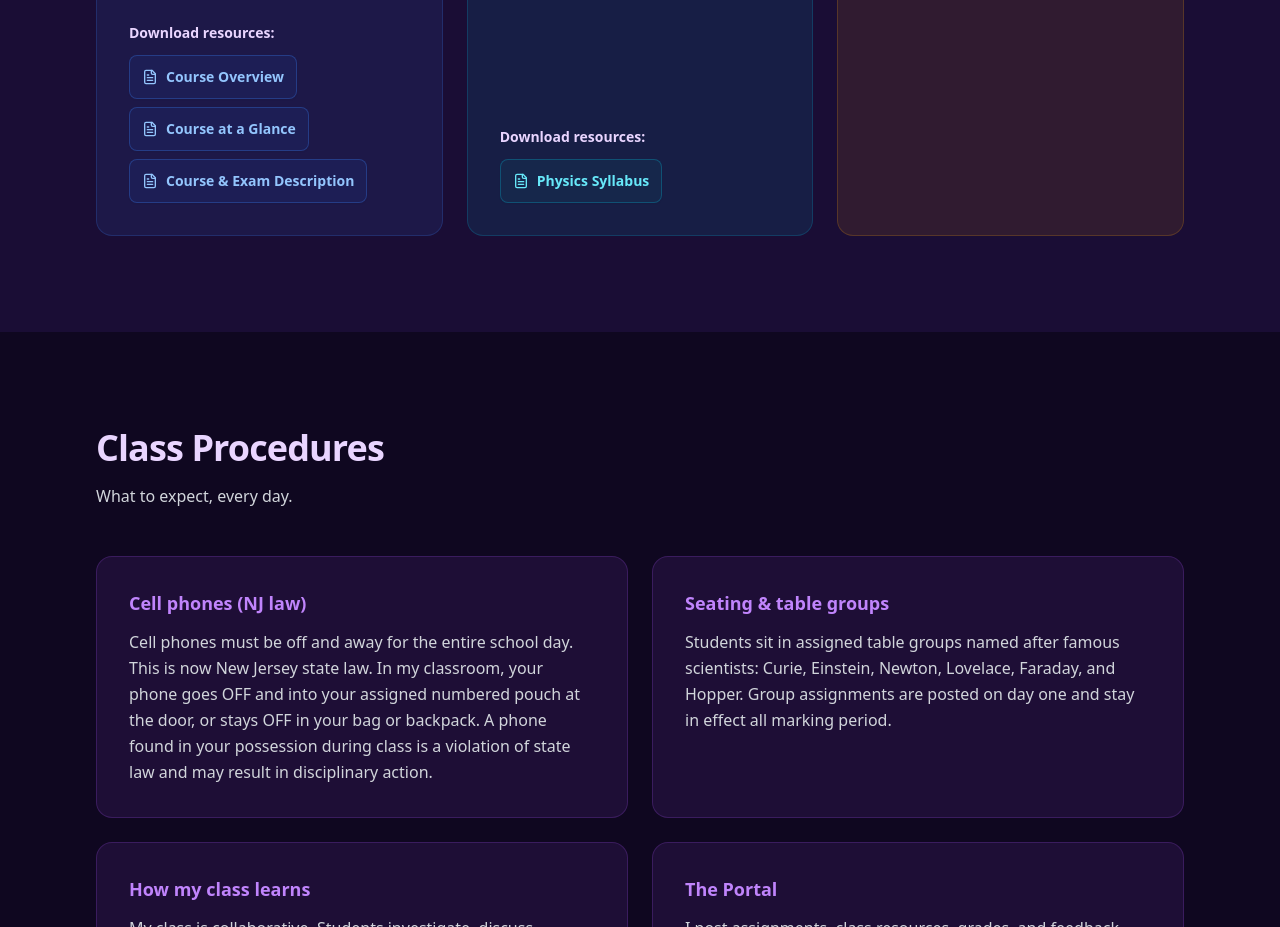
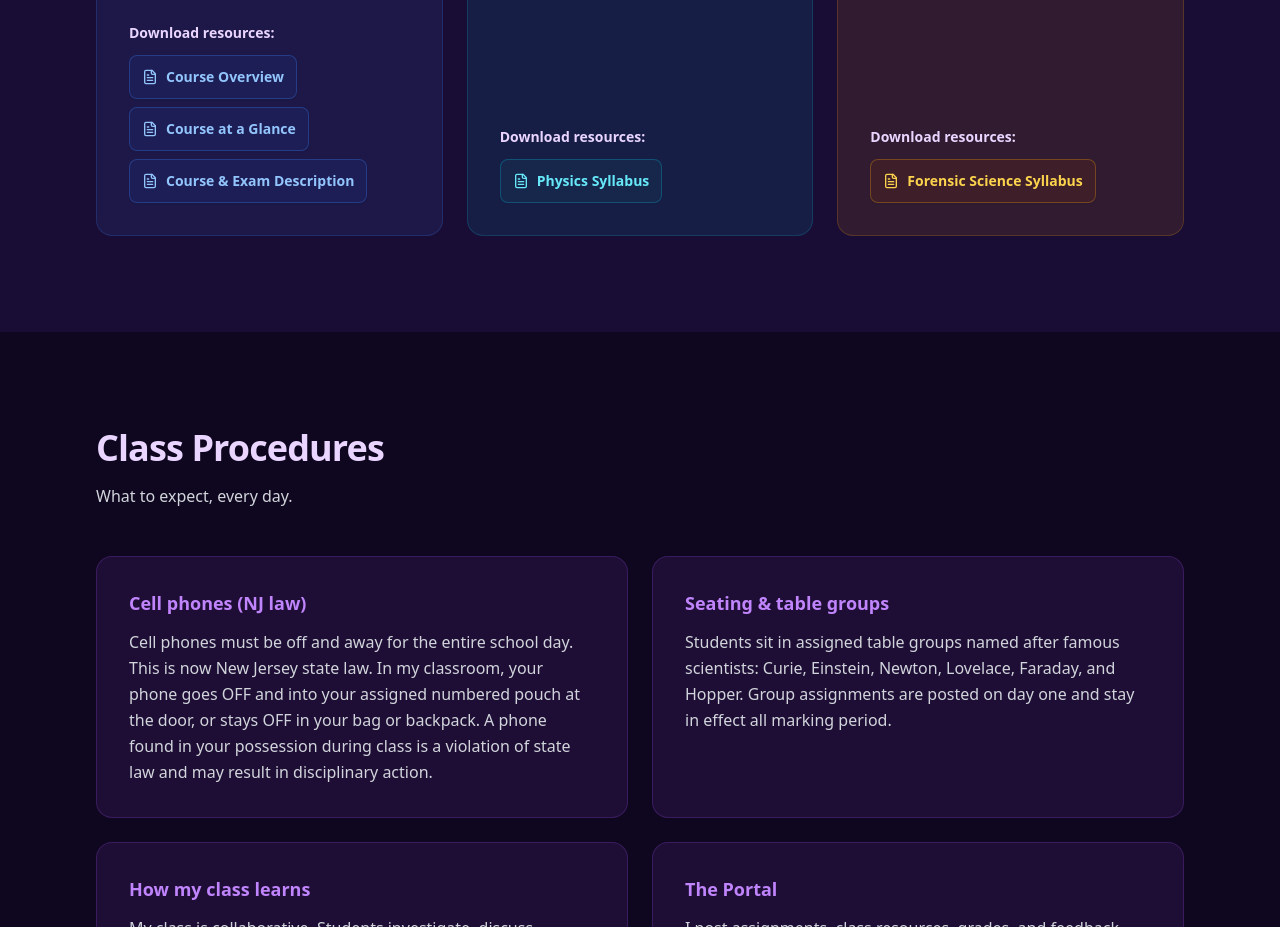
Before and after one commit to kellenporter-ai/Porters-Portal, a React (Vite) app: page / in a window 1280 px wide. Shown: the part 1280-2207 px from the top of the page. Built offline with nearby package versions, Linux system fonts and the light colour scheme; no server answers.

Commit message:
feat: add Forensic Science syllabus to landing page
Co-Authored-By: Kimi <noreply@kimi.com>

```diff
--- a/components/public/LandingPage.tsx
+++ b/components/public/LandingPage.tsx
@@ -135,6 +135,24 @@ const LandingPage: React.FC = () => {
               <p className="mt-3 flex-1 text-[var(--text-secondary)] leading-relaxed">
                 The science behind solving crimes: fingerprints, toxicology, entomology, ballistics, and evidence analysis. Students work cases hands-on, from crime scene to conclusion.
               </p>
+              <div className="mt-6">
+                <p className="mb-3 text-sm font-semibold text-[var(--text-primary)]">Download resources:</p>
+                <ul className="space-y-2">
+                  <li>
+                    <a
+                      href="/assets/public-docs/forensic-science-syllabus.pdf"
+                      target="_blank"
+                      rel="noopener noreferrer"
+                      aria-label="Forensic Science Syllabus (opens in new tab)"
+                      className="inline-flex items-center gap-2 rounded-lg border border-amber-200 bg-white px-3 py-2 text-sm font-semibold text-amber-700 shadow-sm hover:bg-amber-100 dark:border-amber-500/30 dark:bg-amber-900/20 dark:text-amber-300 dark:hover:bg-amber-500/20 transition-colors focus-visible:outline-offset-2 min-h-[44px]"
+                    >
+                      <FileText className="h-4 w-4" aria-hidden="true" />
+                      Forensic Science Syllabus
+                      <span className="sr-only">(opens in new tab)</span>
+                    </a>
+                  </li>
+                </ul>
+              </div>
             </article>
           </div>
         </div>
```
Also changed, not shown: 1 other file (tests, documents, lock files or other folders).
